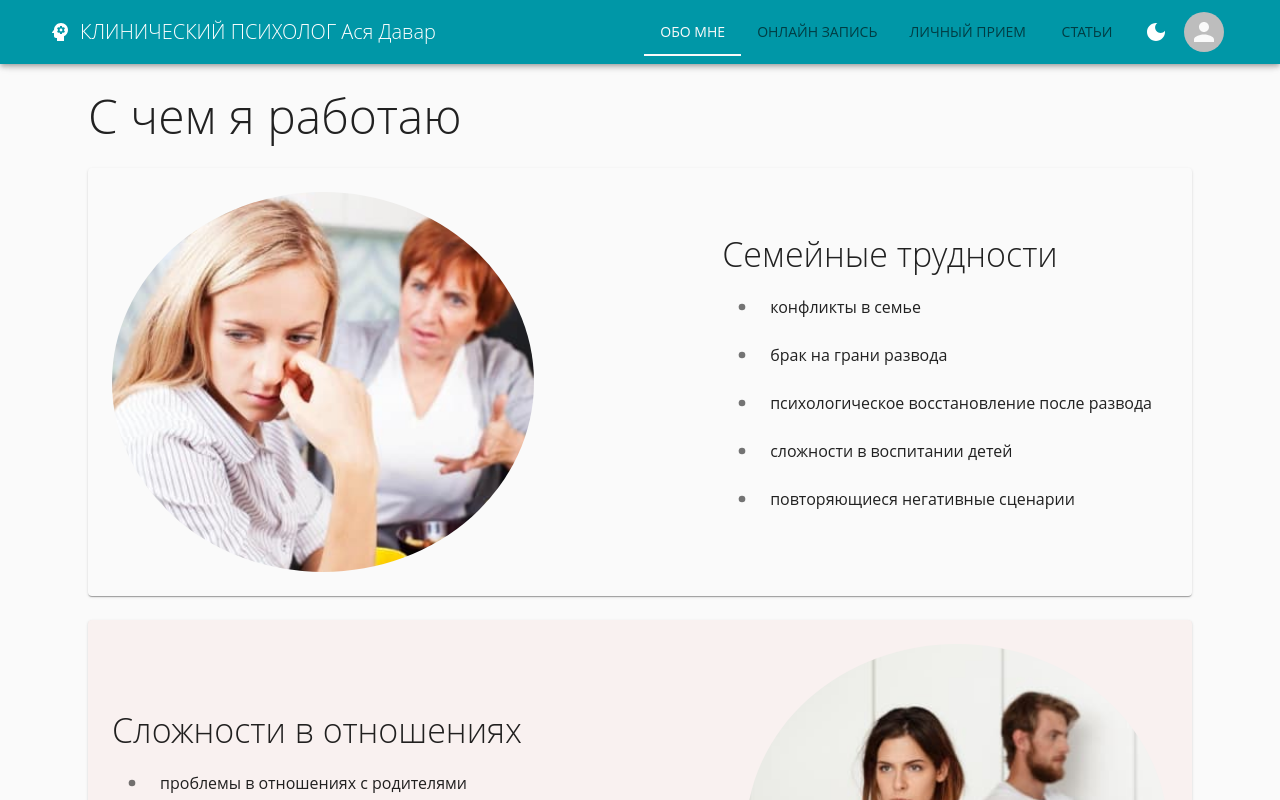
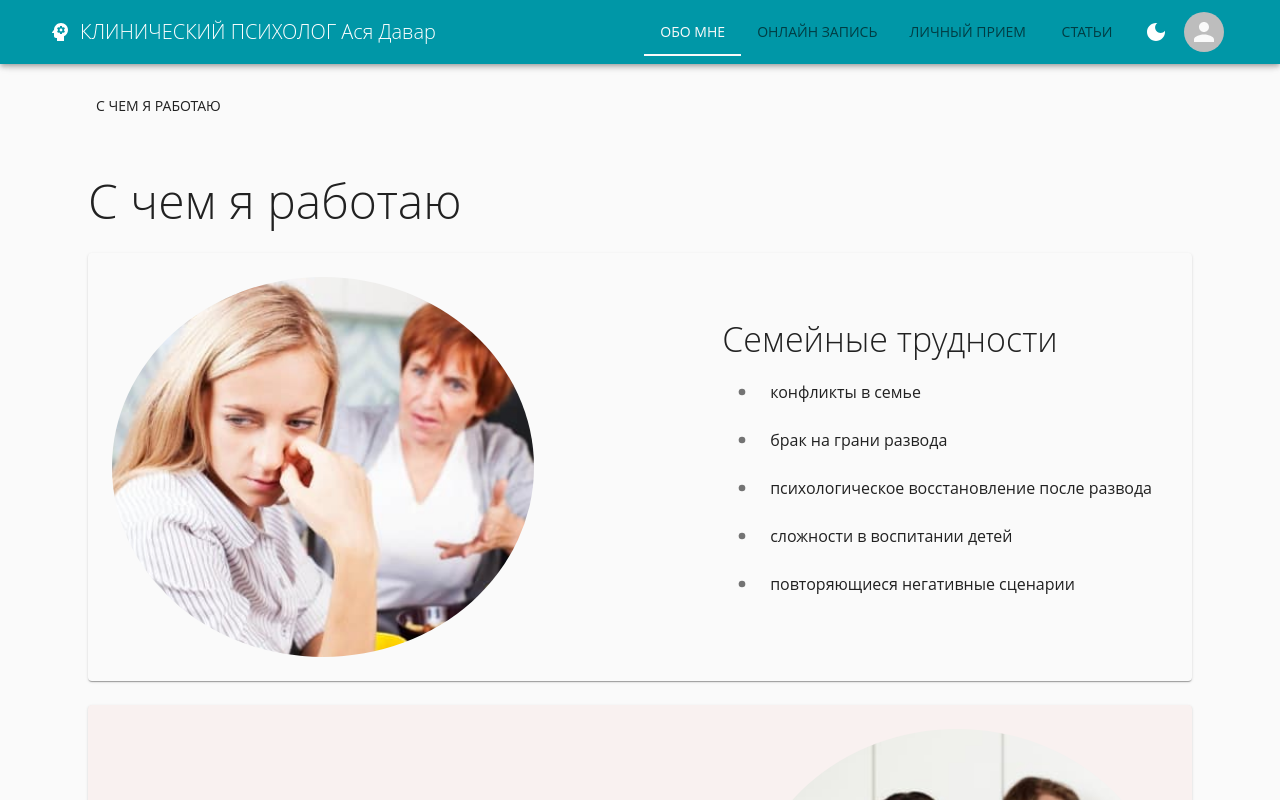
Before and after one commit to ScobarDen/psycho-pesonal-site, a React (Create React App) app: page / in a window 1280 px wide. Shown: the top 800 px of the page. Built offline with nearby package versions, Linux system fonts and the light colour scheme.

Commit message:
add scroll

```diff
--- a/package.json
+++ b/package.json
@@ -28,6 +28,7 @@
     "react-redux": "^8.0.5",
     "react-router-dom": "^6.7.0",
     "react-scripts": "5.0.1",
+    "react-scroll": "^1.8.9",
     "sass": "^1.57.1",
     "typescript": "^4.9.4",
     "web-vitals": "^2.1.4",
@@ -57,5 +58,8 @@
       "last 1 firefox version",
       "last 1 safari version"
     ]
+  },
+  "devDependencies": {
+    "@types/react-scroll": "^1.8.6"
   }
 }
--- a/src/pages/AboutMe.tsx
+++ b/src/pages/AboutMe.tsx
@@ -1,12 +1,19 @@
 import React from 'react';
 import { workWithArray } from '../info';
 import { AboutCard } from '../components/common/AboutCard';
-import { Box, Typography } from '@mui/material';
+import { AppBar, Box, Button, Toolbar, Typography } from '@mui/material';
+import { Link as ScrollLink } from 'react-scroll';
 
 export const AboutMe: React.FC = () => {
   return (
     <>
       <Box sx={{ p: 3 }}>
+        <ScrollLink to="section1" smooth={true} duration={500}>
+          <Button color="inherit">C чем я работаю</Button>
+        </ScrollLink>
+      </Box>
+
+      <Box id="section1" sx={{ p: 3 }}>
         <Typography variant="h3" sx={{ marginBottom: 3 }}>
           С чем я работаю
         </Typography>
```
Also changed, not shown: 1 other file (tests, documents, lock files or other folders).
